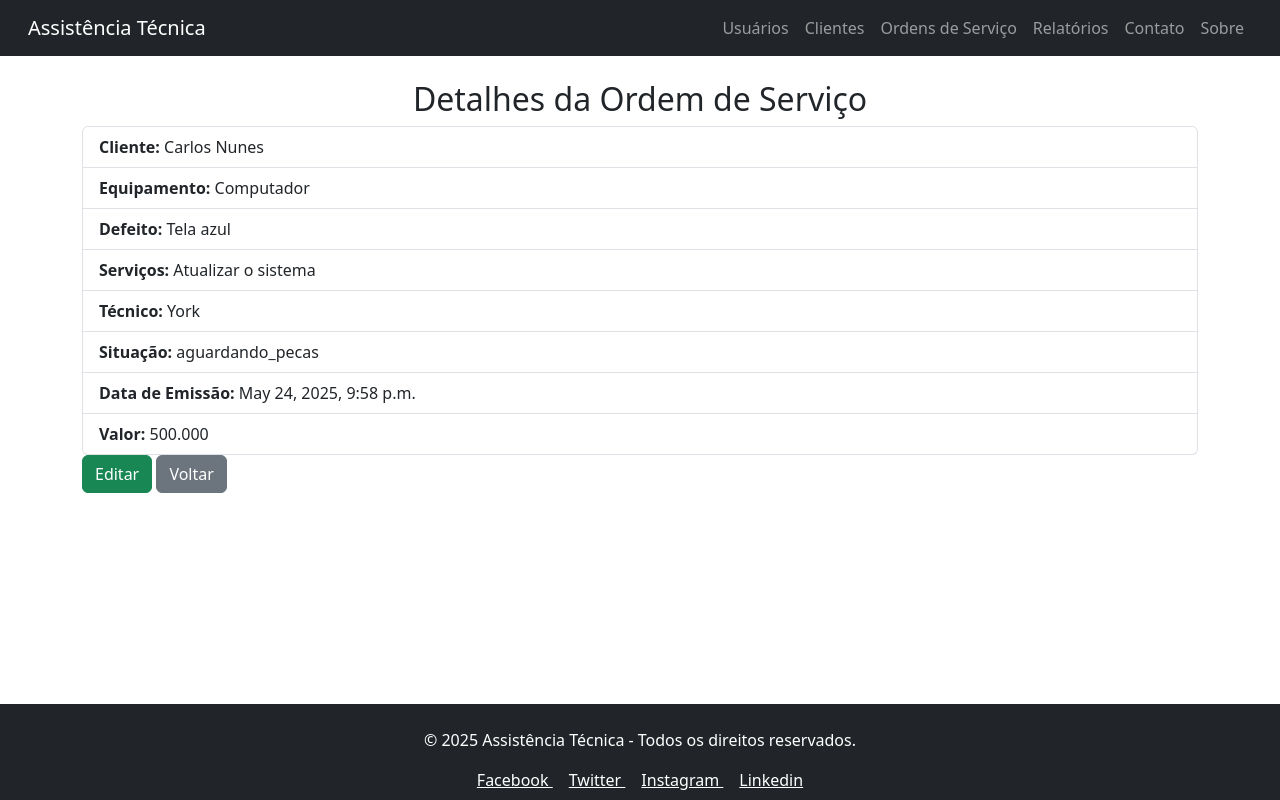
After one commit to yorkjusto/projeto-assistencia-tecnica, a Django app: page /cadastro/servicos/2/ver/ in a window 1280 px wide. The commit adds this page. Run offline with Django 5.2, Linux system fonts and the light colour scheme; data comes from the database, SQL or seed files in the repository; both versions use the stored data as it was after the commit; some libraries are stand-ins or nearby versions.

Commit message:
Segundo commit: organizando as minhas urls em uma pasta

```diff
--- a/assistencia/templates/servico/lista_servicos.html
+++ b/assistencia/templates/servico/lista_servicos.html
@@ -37,6 +37,7 @@
                                 {% if ordem.id %}
                                 <a class="btn btn-primary" href="{% url 'assistencia:editar_servico' ordem.id %}" >Editar</a>
                                 <a class="btn btn-danger" href="{% url 'assistencia:excluir_servico' ordem.id %}" >Eliminar</a>
+                                <a class="btn btn-success" href="{% url 'assistencia:ver_ordem' ordem.id %}" >Detalhes</a>
                                 {% endif %}
                             </td>
                         </tr>
--- /dev/null
+++ b/assistencia/templates/servico/ver.html
@@ -0,0 +1,19 @@
+{% extends "base.html" %}
+{% block title %} Ver Ordem de Serviço {% endblock title %}
+{% block content %}
+    <div class="container mt-4">
+        <h2 class="text-center"> Detalhes da Ordem de Serviço </h2>
+        <ul class="list-group">
+            <li class="list-group-item" > <strong>Cliente:</strong> {{ordem.cliente.nome}} </li>
+            <li class="list-group-item" > <strong>Equipamento:</strong> {{ ordem.equipamento }} </li>
+            <li class="list-group-item" > <strong>Defeito:</strong> {{ ordem.defeito }} </li>
+            <li class="list-group-item" > <strong>Serviços:</strong> {{ ordem.servico }} </li>
+            <li class="list-group-item" > <strong>Técnico:</strong> {{ ordem.tecnico }} </li>
+            <li class="list-group-item" > <strong>Situação:</strong> {{ ordem.situacao }} </li>
+            <li class="list-group-item" > <strong>Data de Emissão:</strong> {{ ordem.data }} </li>
+            <li class="list-group-item" > <strong>Valor:</strong> {{ ordem.valor }} </li>
+        </ul>
+        <a href="{% url 'assistencia:editar_servico' ordem.id %}" class="btn btn-success">Editar</a>
+        <a href="{% url 'assistencia:servicos'%}" class="btn btn-secondary">Voltar</a>
+    </div>
+{% endblock content %}
--- /dev/null
+++ b/assistencia/urls/cliente.py
@@ -0,0 +1,10 @@
+from assistencia.views import cliente_views
+from django.urls import path
+
+
+urlpatterns = [
+    path('cliente/', cliente_views.lista_clientes, name="clientes"),
+    path('cadastro/clientes/', cliente_views.adicionar_cliente, name='cliente_cadastrar'),
+    path('cadastro/clientes/<int:id>/editar/', cliente_views.editar_cliente, name='editar_cliente'),
+    path('cadastro/clientes/<int:id>/excluir/', cliente_views.excluir_cliente, name="excluir_cliente"),
+]
--- /dev/null
+++ b/assistencia/urls/geral.py
@@ -0,0 +1,9 @@
+from assistencia.views.geral_views import home, contato, sobre
+from django.urls import path
+
+
+urlpatterns = [
+    path('', home, name='home'),
+    path('contato/', contato, name='contato'),
+    path('sobre/', sobre, name='sobre'),
+]
--- a/assistencia/views/ordem_servico_views.py
+++ b/assistencia/views/ordem_servico_views.py
@@ -126,3 +126,7 @@ def excluir(request: HttpRequest, id):
         servico.delete()
         return redirect('assistencia:servicos')
     return render(request, 'servico/excluir.html', {'servico': servico} )
+
+def ver_ordem(request: HttpRequest, id):
+    ordem = get_object_or_404(OrdemDeServico, id=id)
+    return render(request, 'servico/ver.html', {'ordem': ordem})
```
Also changed, not shown: assistencia/urls.py (deleted, +0 -33 lines), assistencia/urls/__init__.py (added, +9 -0 lines), assistencia/urls/ordem_servico.py (added, +11 -0 lines), assistencia/urls/usuario.py (added, +10 -0 lines), db.sqlite3.
